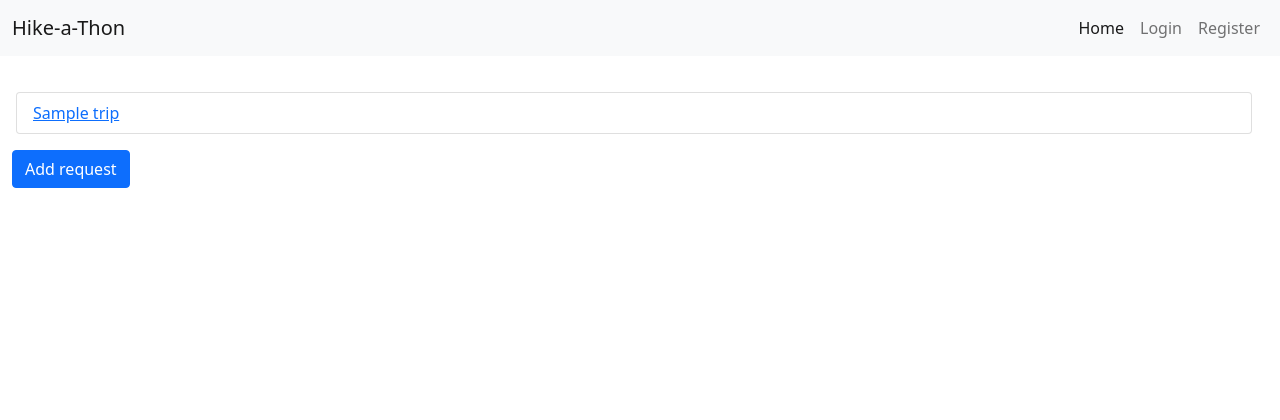
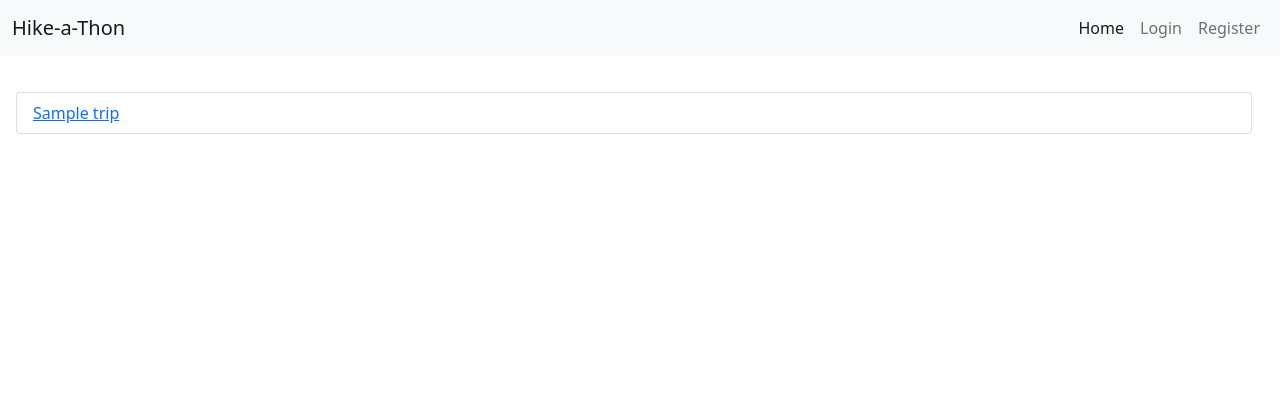
Before and after one commit to AlexGCbn/CI_PP4_Hike-a-thon, a Django app: page / in a window 1280 px wide. Shown: the top 420 px of the page. Run offline with Django 3.2, Linux system fonts and the light colour scheme; tables that the repository leaves empty hold one stand-in row (values such as "Sample post").

Commit message:
Add urls for index page and basic templates

```diff
--- a/hike_a_thon/urls.py
+++ b/hike_a_thon/urls.py
@@ -19,5 +19,5 @@ from django.urls import path, include
 urlpatterns = [
     path('admin/', admin.site.urls),
     path('summernote/', include('django_summernote.urls')),
-    path('', include('trips.urls'), name='trip_urls')
+    path('', include('trips.urls'), name='trip_urls'),
 ]
--- a/templates/index.html
+++ b/templates/index.html
@@ -10,14 +10,14 @@
                 <ul class="list-group">
                     {% for trip in trip_list %}
                     <li class="list-group-item m-3">
-                        <a href="{% url 'document_detail' document.slug %}">{{ trip.name }}</a>
+                        <a href="#">{{ trip.name }}</a>
                     </li>
                     {% endfor %}
                 </ul>
             </div>
             <div class="row">
                 <div class="col-3">
-                    <a href="{% url 'new_request' %}"><button class="btn btn-primary" type="button">Add request</button></a>
+                    <!-- <a href="#"><button class="btn btn-primary" type="button">Add request</button></a> -->
                 </div>
             </div>
         </div>
--- a/trips/admin.py
+++ b/trips/admin.py
@@ -12,12 +12,14 @@ class TripAdmin(SummernoteModelAdmin):
     search_fields = ['name', 'destination']
     summernote_fields = ('description')
 
+
 @admin.register(Review)
 class ReviewAdmin(admin.ModelAdmin):
 
     list_display = ('user', 'trip', 'rating', 'submitted_on')
     list_filter = ('user', 'trip', 'rating', 'submitted_on')
     search_fields = ['user', 'trip']
+
 
 @admin.register(Request)
 class RequestAdmin(admin.ModelAdmin):
--- a/trips/views.py
+++ b/trips/views.py
@@ -1,6 +1,7 @@
 from django.shortcuts import render
 from django.views import generic
 from .models import Trip
+
 
 class TripList(generic.ListView):
     model = Trip
```
Also changed, not shown: trips/urls.py (line endings or trailing spaces).
